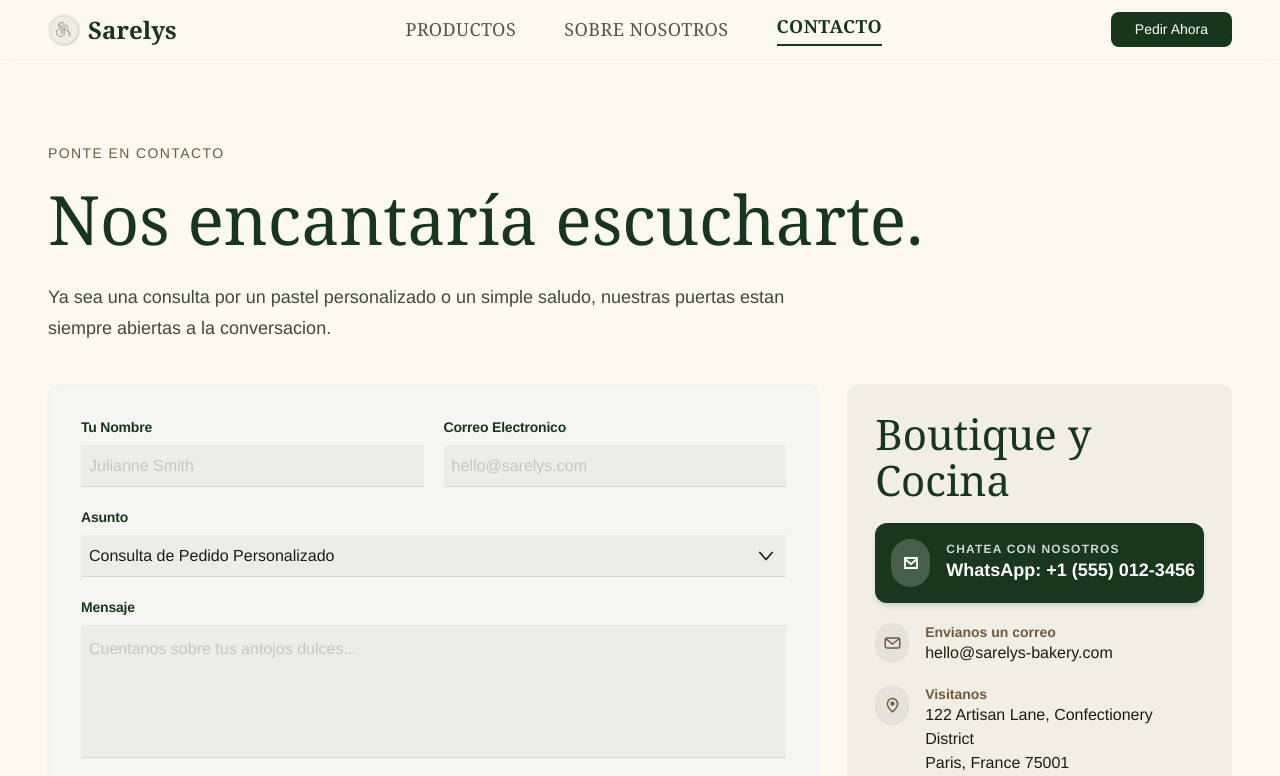
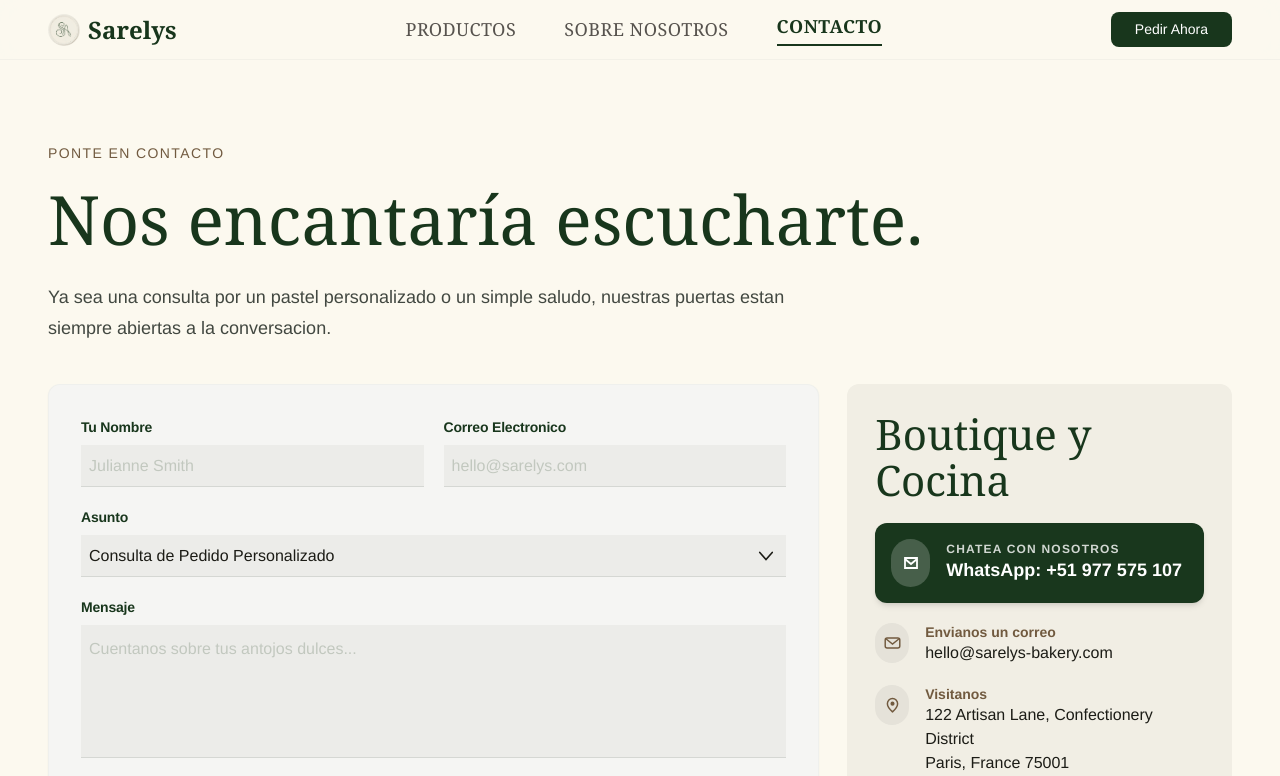
Before and after one commit to RenzoTM2705/Sarelys, a React (Vite) app: page /contact in a window 1280 px wide. Shown: the top 776 px of the page. Built offline with nearby package versions, Linux system fonts and the light colour scheme.

Commit message:
agregar botón de WhatsApp en secciones de contacto y menú, actualizando el número de contacto

```diff
--- a/src/screens/Contact/sections/ContactContentSection/ContactContentSection.tsx
+++ b/src/screens/Contact/sections/ContactContentSection/ContactContentSection.tsx
@@ -32,6 +32,8 @@ const subjectOptions = [
     "Reservaciones",
     "Otro",
 ];
+
+const WHATSAPP_NUMBER = "51977575107";
 
 export const ContactContentSection = () => {
     const [selectedSubject, setSelectedSubject] = useState(subjectOptions[0]);
@@ -158,7 +160,12 @@ export const ContactContentSection = () => {
                             </div>
 
                             <div className="relative flex w-full flex-col items-start gap-5">
-                                <div className="relative flex w-full items-center gap-4 rounded-xl bg-[#18361c] p-4">
+                                <a
+                                    href={`https://wa.me/${WHATSAPP_NUMBER}?text=${encodeURIComponent("Hola, deseo mas informacion sobre sus productos")}`}
+                                    target="_blank"
+                                    rel="noopener noreferrer"
+                                    className="relative flex w-full items-center gap-4 rounded-xl bg-[#18361c] p-4"
+                                >
                                     <div className="absolute left-0 top-0 h-full w-full rounded-xl bg-[#ffffff01] shadow-[0px_2px_4px_-2px_#0000001a,0px_4px_6px_-1px_#0000001a]" />
 
                                     <div className="relative flex h-12 w-12 items-center justify-center rounded-full bg-[#ffffff33]">
@@ -176,11 +183,11 @@ export const ContactContentSection = () => {
 
                                         <div className="relative flex w-full flex-col items-start self-stretch">
                                             <div className="relative mt-[-1.00px] flex items-center [font-family:'Manrope-Bold',Helvetica] text-sm font-bold leading-6 tracking-[0] text-white whitespace-nowrap sm:text-lg sm:leading-7">
-                                                WhatsApp: +1 (555) 012-3456
+                                                WhatsApp: +51 977 575 107
                                             </div>
                                         </div>
                                     </div>
-                                </div>
+                                </a>
 
                                 <div className="relative flex w-full items-start gap-4 self-stretch">
                                     <div className="relative flex h-10 w-10 items-center justify-center rounded-full bg-[#e5e2d9]">
--- a/src/screens/Menu/sections/FineBakeryOfferSection/FineBakeryOfferSection.tsx
+++ b/src/screens/Menu/sections/FineBakeryOfferSection/FineBakeryOfferSection.tsx
@@ -38,6 +38,8 @@ const products = [
         ),
     },
 ];
+
+const WHATSAPP_NUMBER = "51977575107";
 
 export const FineBakeryOfferSection = () => {
     return (
@@ -86,13 +88,16 @@ export const FineBakeryOfferSection = () => {
                                 </p>
                             </div>
 
-                            <button
-                                className="all-[unset] box-border inline-flex items-center rounded-md bg-[#18361c] px-6 py-3"
+                            <a
+                                href={`https://wa.me/${WHATSAPP_NUMBER}?text=${encodeURIComponent(`Hola, quiero pedir ${product.name}`)}`}
+                                target="_blank"
+                                rel="noopener noreferrer"
+                                className="all-[unset] box-border inline-flex items-center rounded-md bg-[#18361c] px-6 py-3 hover:cursor-pointer"
                             >
                                 <div className="font-sans text-sm font-normal leading-5 tracking-[1.40px] text-white">
                                     PEDIR POR WHATSAPP
                                 </div>
-                            </button>
+                            </a>
                         </div>
                     ))}
                 </div>
--- a/src/screens/Menu/sections/SignaturePastryGallerySection/SignaturePastryGallerySection.tsx
+++ b/src/screens/Menu/sections/SignaturePastryGallerySection/SignaturePastryGallerySection.tsx
@@ -1,3 +1,5 @@
+const WHATSAPP_NUMBER = "51977575107";
+
 export const SignaturePastryGallerySection = () => {
     return (
         <section className="w-full bg-[#f7f4e9] px-4 py-16 sm:px-6 sm:py-20 lg:px-8 lg:py-24">
@@ -36,11 +38,16 @@ export const SignaturePastryGallerySection = () => {
                             </div>
                         </div>
 
-                        <button className="all-[unset] box-border inline-flex items-center justify-center rounded-md bg-[#18361c] px-8 py-4 self-start sm:self-end">
-                            <div className="font-sans text-sm leading-5 tracking-[1.40px] text-white">
+                        <a
+                                href={`https://wa.me/${WHATSAPP_NUMBER}?text=${encodeURIComponent("Hola, quiero pedir la Tarta de Frambuesa y Pistacho")}`}
+                                target="_blank"
+                                rel="noopener noreferrer"
+                                className="all-[unset] box-border inline-flex items-center justify-center rounded-md bg-[#18361c] px-6 py-3 transition-colors hover:cursor-pointer"
+                            >
+                                <div className="font-sans text-sm leading-5 tracking-[1.40px] text-white">
                                     PEDIR POR WHATSAPP
-                            </div>
-                        </button>
+                                </div>
+                            </a>
                     </div>
 
                     <div className="flex w-full flex-col gap-6 lg:col-span-4">
@@ -50,7 +57,7 @@ export const SignaturePastryGallerySection = () => {
 
                         <div className="flex w-full flex-col items-start gap-4">
                             <div className="font-serif text-2xl leading-8 text-[#18361c] sm:text-3xl">
-                                Caja de Macarons
+                                Caja de Macarrones
                             </div>
 
                             <p className="font-sans text-base leading-6 text-[#424841]">
@@ -59,11 +66,16 @@ export const SignaturePastryGallerySection = () => {
                                 con almendra de proximidad.
                             </p>
 
-                            <button className="all-[unset] box-border inline-flex items-center justify-center border-b border-[#18361c] pb-1 pt-0">
-                                <div className="font-sans text-base leading-6 text-[#18361c]">
-                                    Consultar Sabores
+                            <a
+                                href={`https://wa.me/${WHATSAPP_NUMBER}?text=${encodeURIComponent("Hola, quiero pedir la Caja de Macarrones")}`}
+                                target="_blank"
+                                rel="noopener noreferrer"
+                                className="all-[unset] box-border inline-flex items-center justify-center rounded-md bg-[#18361c] px-6 py-3 transition-colors hover:cursor-pointer"
+                            >
+                                <div className="font-sans text-sm leading-5 tracking-[1.40px] text-white">
+                                    PEDIR POR WHATSAPP
                                 </div>
-                            </button>
+                            </a>
                         </div>
                     </div>
                 </div>
--- a/src/screens/Principal/sections/AuthorCreationsSection/AuthorCreationsSections.tsx
+++ b/src/screens/Principal/sections/AuthorCreationsSection/AuthorCreationsSections.tsx
@@ -75,7 +75,7 @@ const creations = [
     },
 ];
 
-const WHATSAPP_NUMBER = "519XXXXXXXX";
+const WHATSAPP_NUMBER = "51977575107";
 
 const AuthorCreationsSection = () => {
     return (
--- a/src/screens/Principal/sections/CustomOrderFormSection/CustomOrderFormSection.tsx
+++ b/src/screens/Principal/sections/CustomOrderFormSection/CustomOrderFormSection.tsx
@@ -2,6 +2,8 @@ import { useState } from "react";
 // import icon2 from "./icon-2.svg";
 // import icon3 from "./icon-3.svg";
 // import icon4 from "./icon-4.svg";
+
+const WHATSAPP_NUMBER = "51977575107";
 
 export const CustomOrderSection = ()=> {
     const [formData, setFormData] = useState({
@@ -79,7 +81,7 @@ export const CustomOrderSection = ()=> {
                     </div>
 
                     <a
-                        href="https://wa.me/message"
+                        href={`https://wa.me/${WHATSAPP_NUMBER}?text=${encodeURIComponent("Hola, quiero hacer un pedido personalizado")}`}
                         target="_blank"
                         rel="noopener noreferrer"
                         className="relative inline-flex w-full items-center justify-center gap-3 overflow-hidden rounded-full bg-[#25d366] px-6 py-5 no-underline sm:w-auto sm:px-10"
--- a/src/screens/Principal/sections/HeroFeatureSection/HeroFeatureSection.tsx
+++ b/src/screens/Principal/sections/HeroFeatureSection/HeroFeatureSection.tsx
@@ -1,4 +1,6 @@
 import { Link } from "react-router-dom";
+
+const WHATSAPP_NUMBER = "51977575107";
 
 export const HeroFeatureSection = () => {
     return (
@@ -30,8 +32,9 @@ export const HeroFeatureSection = () => {
 
                         {/* BOTÓN WHATSAPP */}
                         <a
-                            href="https://wa.me/519XXXXXXXX"
+                            href={`https://wa.me/${WHATSAPP_NUMBER}?text=${encodeURIComponent("Hola, quiero mas informacion")}`}
                             target="_blank"
+                            rel="noopener noreferrer"
                             className="bg-[#18361c] text-white px-6 py-3 rounded-xl text-center"
                         >
                             Contactar por WhatsApp
```
